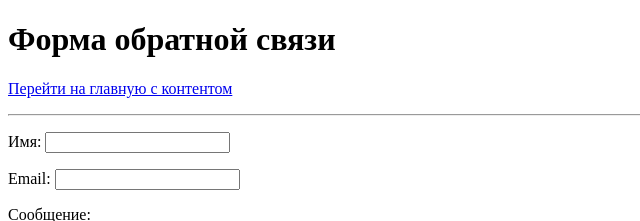
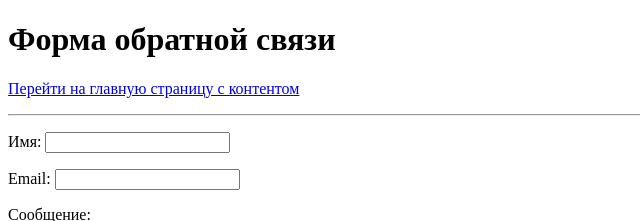
Before and after one commit to bondar-max/ClientWebCourseNov2025, a plain HTML site: page Html/form.html in a window 1280 px wide. Shown: the top 221 px of the page, 0-640 px from the left. Drawn offline with Linux system fonts and the light colour scheme.

Commit message:
fix(html): исправлено описание ссылки на главную страницу
Изменено текстовое описание ссылки для большей ясности.

```diff
--- a/Html/form.html
+++ b/Html/form.html
@@ -8,7 +8,7 @@
 <h1>Форма обратной связи</h1>
 
 <!-- Ссылка на страницу 2 -->
-<p><a href="index.html">Перейти на главную с контентом</a></p>
+<p><a href="index.html">Перейти на главную страницу с контентом</a></p>
 <hr>
 
 <form action="/submit" method="post">
```
